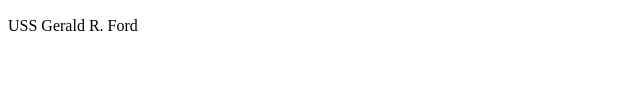
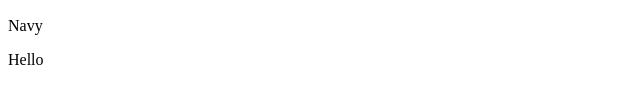
Before and after one commit to vijay1106-star/vijay-project, a plain HTML site: page index.html in a window 1280 px wide. Shown: the part 310-414 px from the top of the page, without its empty margins (0-640 px from the left). Drawn offline with Linux system fonts and the light colour scheme.

Commit message:
added paragraph

```diff
--- a/index.html
+++ b/index.html
@@ -9,6 +9,7 @@
     <h1>Aircraft Carrier</h1>
     <h1>New Name</h1>
     <img width="300px" src="profile.jpg" alt="">
-    <p>USS Gerald R. Ford</p>
+    <p>Navy</p>
+    <p>Hello</p>
 </body>
 </html>
```
